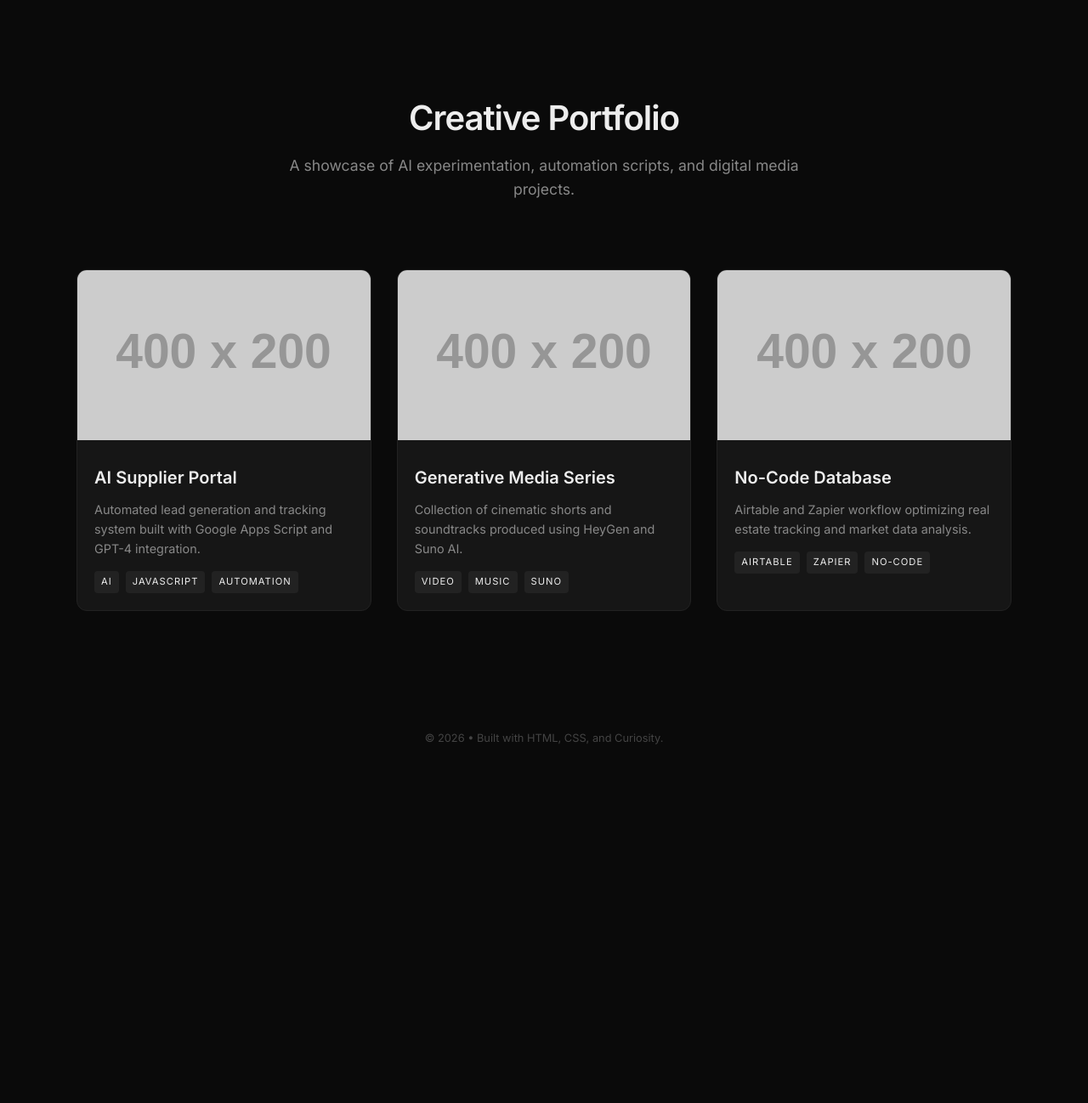
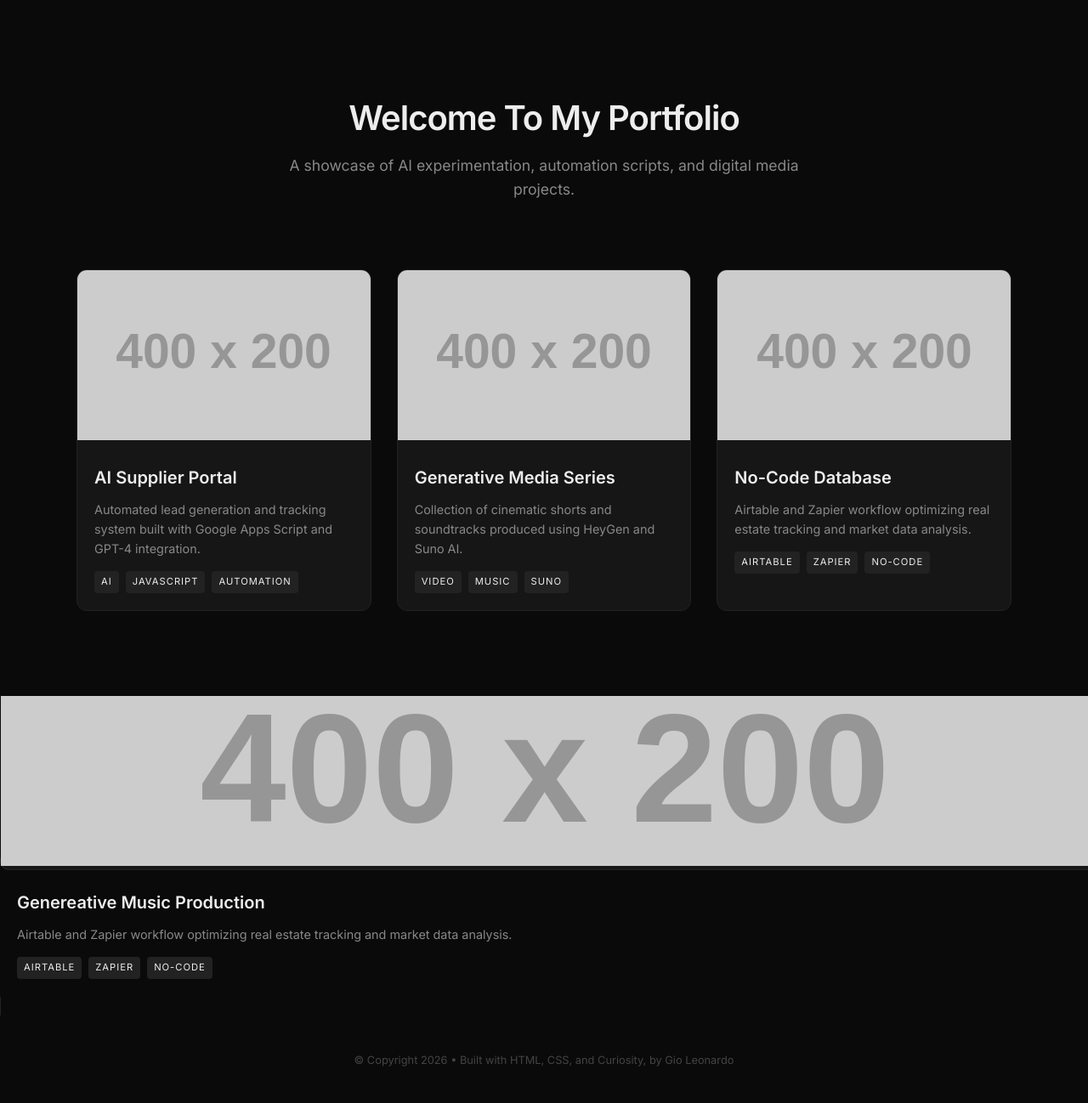
Before and after one commit to GiovanniLeonardo/projects, a plain HTML site: page index.html in a window 1280 px wide. Shown: the whole page at 85% size. Before the commit the page ends 919 px from the top, so only its background shows below. Drawn offline with Linux system fonts and the light colour scheme; placeholder pictures from the web are drawn by us.

Commit message:
Update portfolio header and footer content

```diff
--- a/index.html
+++ b/index.html
@@ -119,7 +119,7 @@
 <body>
 
     <header>
-        <h1>Creative Portfolio</h1>
+        <h1>Welcome To My Portfolio</h1>
         <p>A showcase of AI experimentation, automation scripts, and digital media projects.</p>
     </header>
 
@@ -168,8 +168,26 @@
         </div>
     </div>
 
+</a>
+
+            <a href="YOUR_PROJECT_LINK_4" class="card">
+                <img src="https://via.placeholder.com/400x200" alt="Project 3" class="card-image">
+                <div class="card-content">
+                    <h3>Genereative Music Production</h3>
+                    <p>Airtable and Zapier workflow optimizing real estate tracking and market data analysis.</p>
+                    <div class="tags">
+                        <span class="tag">Airtable</span>
+                        <span class="tag">Zapier</span>
+                        <span class="tag">No-Code</span>
+                    </div>
+                </div>
+            </a>
+
+        </div>
+    </div>
+
     <footer>
-        &copy; 2026 &bull; Built with HTML, CSS, and Curiosity.
+        &copy; Copyright 2026 &bull; Built with HTML, CSS, and Curiosity, by Gio Leonardo
     </footer>
 
 </body>
```
